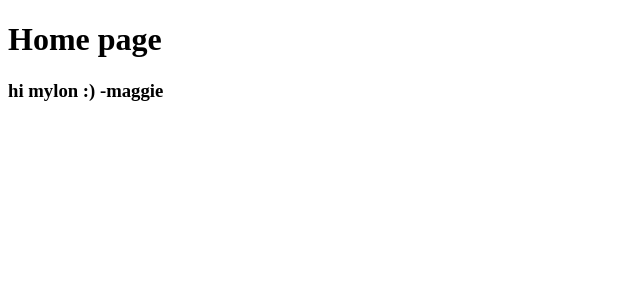
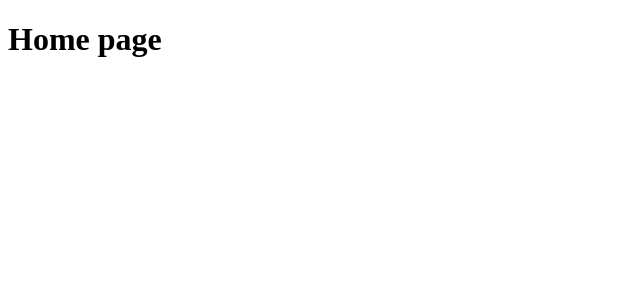
Before and after one commit to hack4impact-utk/rooted-east, a Next.js app: page / in a window 1280 px wide. Shown: the top 300 px of the page, without its empty margins (0-640 px from the left). Built offline with nearby package versions, Linux system fonts and the light colour scheme.

Commit message:
reverted homepage

```diff
--- a/src/app/page.tsx
+++ b/src/app/page.tsx
@@ -2,7 +2,6 @@ export default function Home() {
   return (
     <div>
       <h1>Home page</h1>
-      <h3>hi mylon :) -maggie</h3>
     </div>
   );
 }
```
